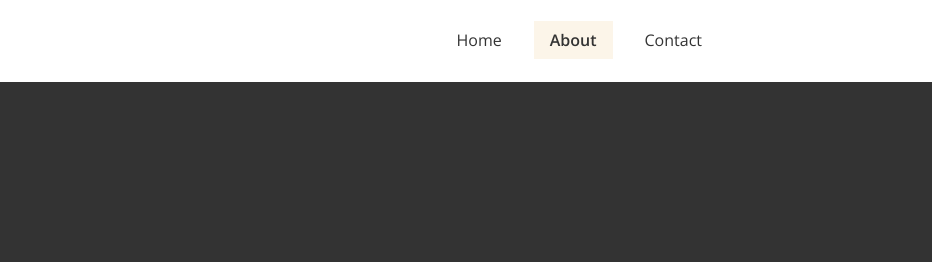
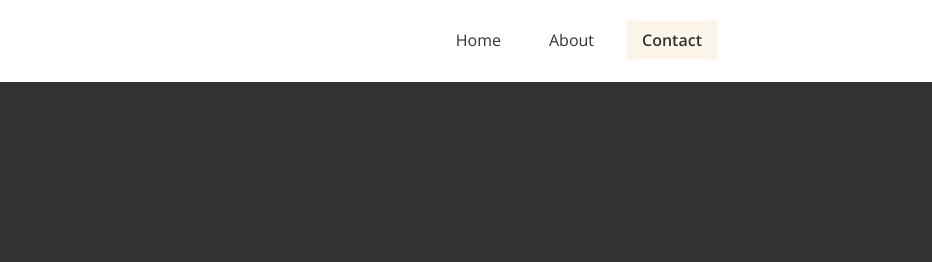
Before and after one commit to rasangelie/lumina-creative, a plain HTML site: page contact.html in a window 1280 px wide. Shown: the top 262 px of the page, 348-1280 px from the left. Drawn offline with nearby package versions, Linux system fonts and the light colour scheme.

Commit message:
chore: fix class

```diff
--- a/contact.html
+++ b/contact.html
@@ -26,8 +26,8 @@
         <img src="images/logo.png" alt="Lumina Creative" class="logo" />
         <ul class="main-menu">
           <li><a href="index.html">Home</a></li>
-          <li><a class="current" href="about.html">About</a></li>
-          <li><a href="contact.html">Contact</a></li>
+          <li><a href="about.html">About</a></li>
+          <li><a class="current" href="contact.html">Contact</a></li>
         </ul>
       </div>
     </header>
```
